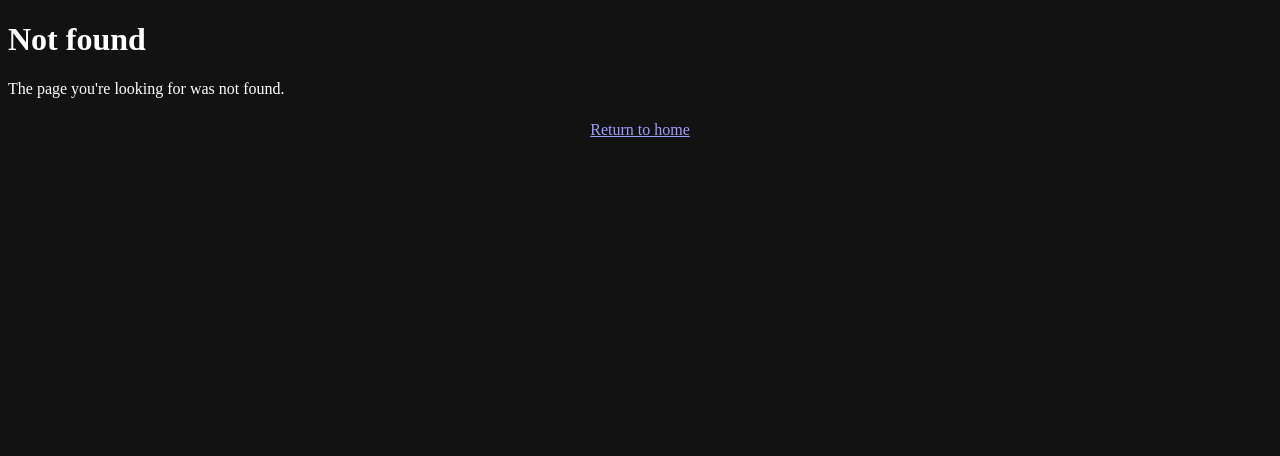
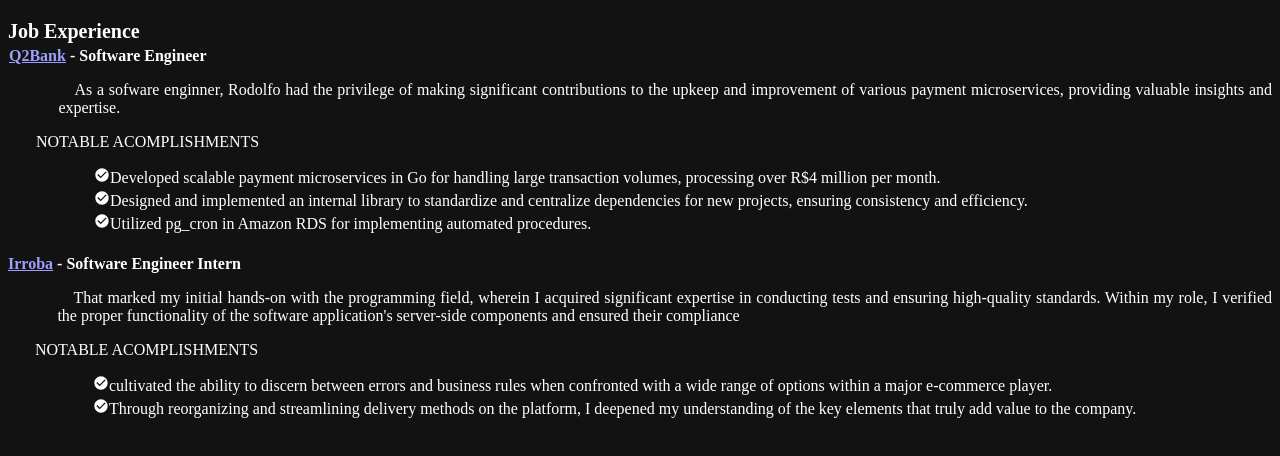
Before and after one commit to RodolfoMRibeiro/portfolio, a Next.js app: page /job-experience in a window 1280 px wide. Before the commit this address had no page. Shown: the top 456 px of the page. Built offline with nearby package versions, Linux system fonts and the light colour scheme.

Commit message:
feature: add job experience tab and create it's content

```diff
--- a/components/bio.js
+++ b/components/bio.js
@@ -10,3 +10,10 @@ export const BioYear = styled(Box)`
   font-weight: bold;
   margin-right: 1em;
 `
+
+export const OpeningTitle = styled.p`
+  padding-left: 2em;
+  margin-right: 1em;
+  margin-top: 1em;
+  margin-bottom: 1em;
+`
--- a/package.json
+++ b/package.json
@@ -16,6 +16,7 @@
     "@chakra-ui/react": "^2.6.1",
     "@emotion/react": "^11.11.0",
     "@emotion/styled": "^11.11.0",
+    "chakra": "^0.0.3",
     "framer-motion": "^10.12.12",
     "next": "^13.4.3",
     "react": "^18.2.0",
--- /dev/null
+++ b/pages/job-experience.js
@@ -0,0 +1,99 @@
+import {
+  Container,
+  Heading,
+  Divider,
+  Link,
+  ListItem,
+  ListIcon,
+  List
+} from '@chakra-ui/react'
+import Layout from '../components/layouts/article'
+import Section from '../components/section'
+import { BioSection, BioYear, OpeningTitle } from '../components/bio'
+import { MdCheckCircle } from 'react-icons/md'
+
+import Paragraph from '../components/paragraph'
+
+const JobExperience = () => {
+  return (
+    <Layout>
+      <Container>
+        <Section delay={0.2}>
+          <Heading as="h3" fontSize={20} mb={4}>
+            Job Experience
+          </Heading>
+          <BioSection ml={-4}>
+            <BioYear ml={5}>
+              <Link href="https://quero2pay.com.br/" target="_blank">
+                Q2Bank
+              </Link>{' '}
+              - Software Engineer
+            </BioYear>
+            <Paragraph>
+              As a sofware enginner, Rodolfo had the privilege of making
+              significant contributions to the upkeep and improvement of various
+              payment microservices, providing valuable insights and expertise.
+            </Paragraph>
+            <OpeningTitle>NOTABLE ACOMPLISHMENTS</OpeningTitle>
+            <List spacing={3} ml={50}>
+              <ListItem textAlign="justify">
+                <ListIcon as={MdCheckCircle} color="green.500" />
+                Developed scalable payment microservices in Go for handling
+                large transaction volumes, processing over R$4 million per
+                month.
+              </ListItem>
+              <ListItem textAlign="justify">
+                <ListIcon as={MdCheckCircle} color="green.500" />
+                Designed and implemented an internal library to standardize and
+                centralize dependencies for new projects, ensuring consistency
+                and efficiency.
+              </ListItem>
+              <ListItem textAlign="justify">
+                <ListIcon as={MdCheckCircle} color="green.500" />
+                Utilized pg_cron in Amazon RDS for implementing automated
+                procedures.
+              </ListItem>
+            </List>
+          </BioSection>
+        </Section>
+
+        <Divider my={6} />
+
+        <Section delay={0.4}>
+          <BioSection ml={-5}>
+            <BioYear ml={5}>
+              <Link href="https://www.irroba.com.br/" target="_blank">
+                Irroba
+              </Link>{' '}
+              - Software Engineer Intern
+            </BioYear>
+            <Paragraph>
+              That marked my initial hands-on with the programming field,
+              wherein I acquired significant expertise in conducting tests and
+              ensuring high-quality standards. Within my role, I verified the
+              proper functionality of the software application&apos;s
+              server-side components and ensured their compliance
+            </Paragraph>
+            <OpeningTitle>NOTABLE ACOMPLISHMENTS</OpeningTitle>
+            <List spacing={3} ml={50}>
+              <ListItem textAlign="justify">
+                <ListIcon as={MdCheckCircle} color="green.500" />
+                cultivated the ability to discern between errors and business
+                rules when confronted with a wide range of options within a
+                major e-commerce player.
+              </ListItem>
+              <ListItem textAlign="justify">
+                <ListIcon as={MdCheckCircle} color="green.500" />
+                Through reorganizing and streamlining delivery methods on the
+                platform, I deepened my understanding of the key elements that
+                truly add value to the company.
+              </ListItem>
+            </List>
+          </BioSection>
+        </Section>
+      </Container>
+    </Layout>
+  )
+}
+
+export default JobExperience
```
Also changed, not shown: components/navbar.js (+4 -8 lines), pages/works.js (+12 -14 lines), pages/works/angolist.js (added, +35 -0 lines), public/images/works/angolist.png (added), 1 other file (tests, documents, lock files or other folders).
